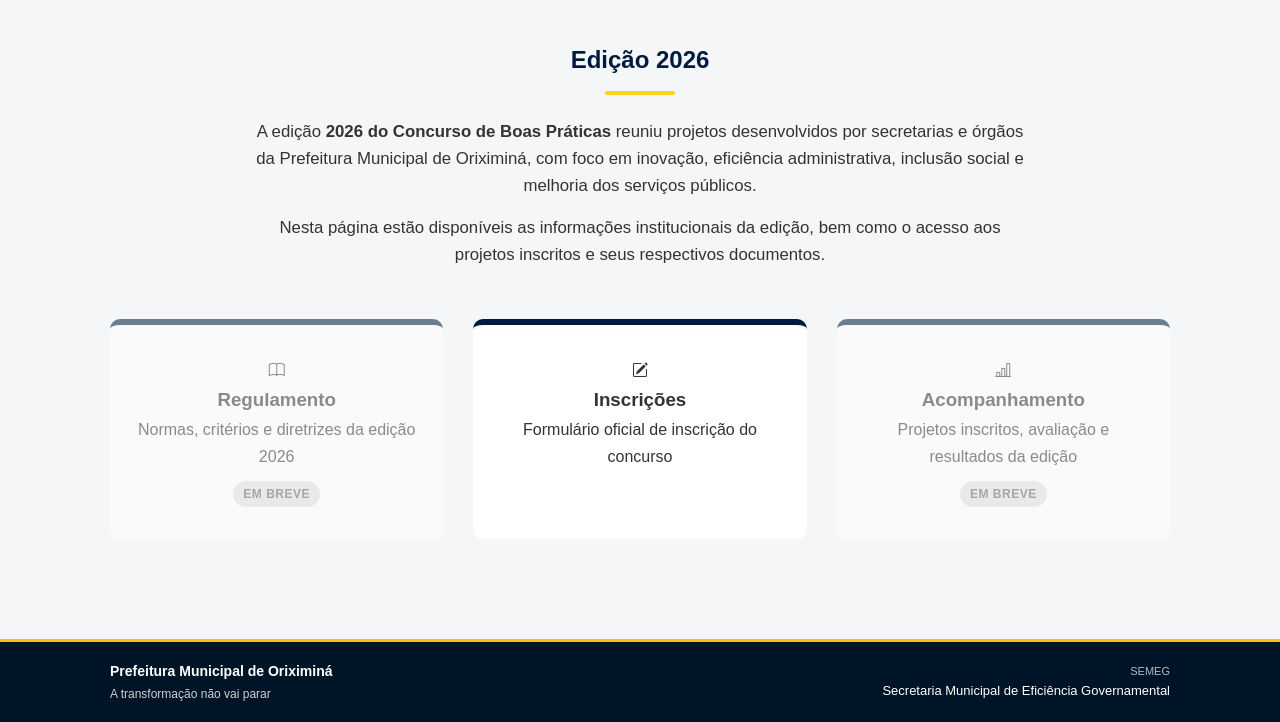
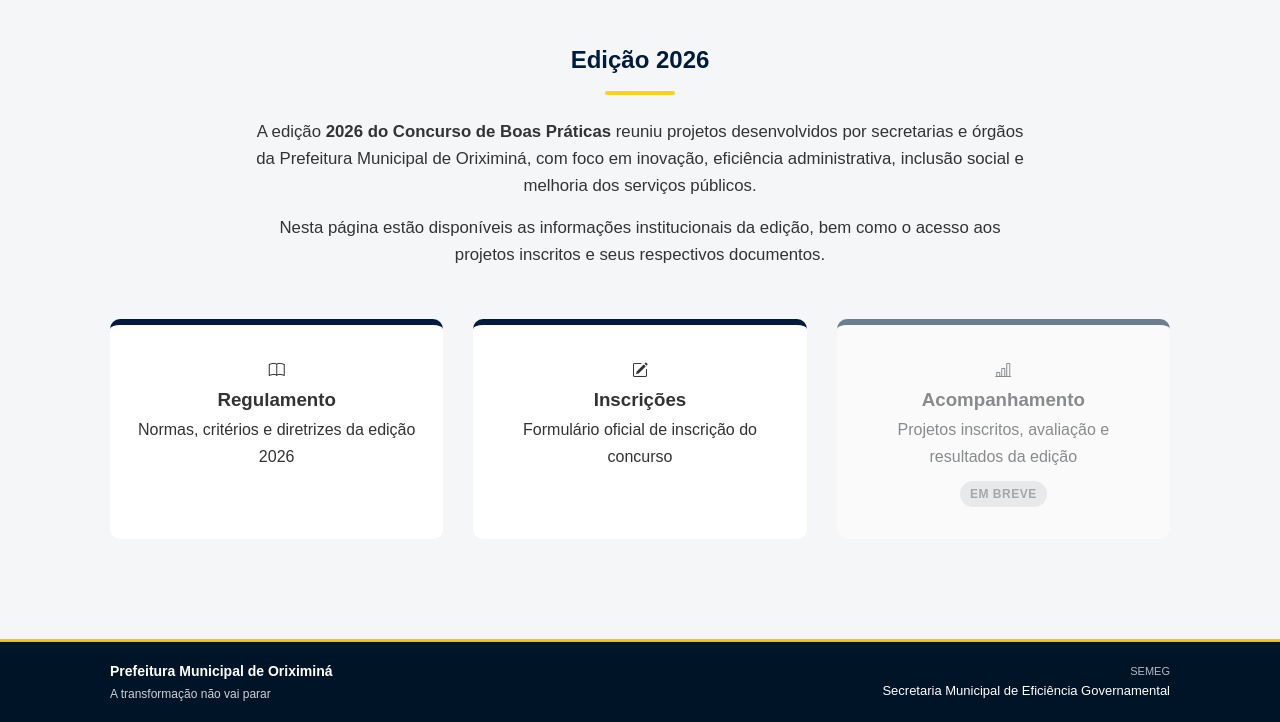
Before and after one commit to HectorCardoso53/boas-praticas-2025, a website: page boas praticas 2026/projetos-2026.html in a window 1280 px wide. Shown: the part 532-1254 px from the top of the page. Drawn offline with nearby package versions, Linux system fonts and the light colour scheme.

Commit message:
feat: ativa card de Regulamento 2026

```diff
--- a/boas praticas 2026/projetos-2026.html
+++ b/boas praticas 2026/projetos-2026.html
@@ -66,14 +66,13 @@
     <!-- AÇÕES DA EDIÇÃO 2026 -->
     <section class="acoes-concurso">
 
-      <div class="acao-card acao-inativo">
+      <a href="/boas praticas 2026/regulamento-2026.html" class="acao-card">
         <span class="acao-icone">
           <i class="bi bi-book"></i>
         </span>
         <h3>Regulamento</h3>
         <p>Normas, critérios e diretrizes da edição 2026</p>
-        <span class="acao-badge-inativo">Em breve</span>
-      </div>
+      </a>
 
       <a href="/boas praticas 2026/inscricao-2026.html" class="acao-card">
         <span class="acao-icone">
```
